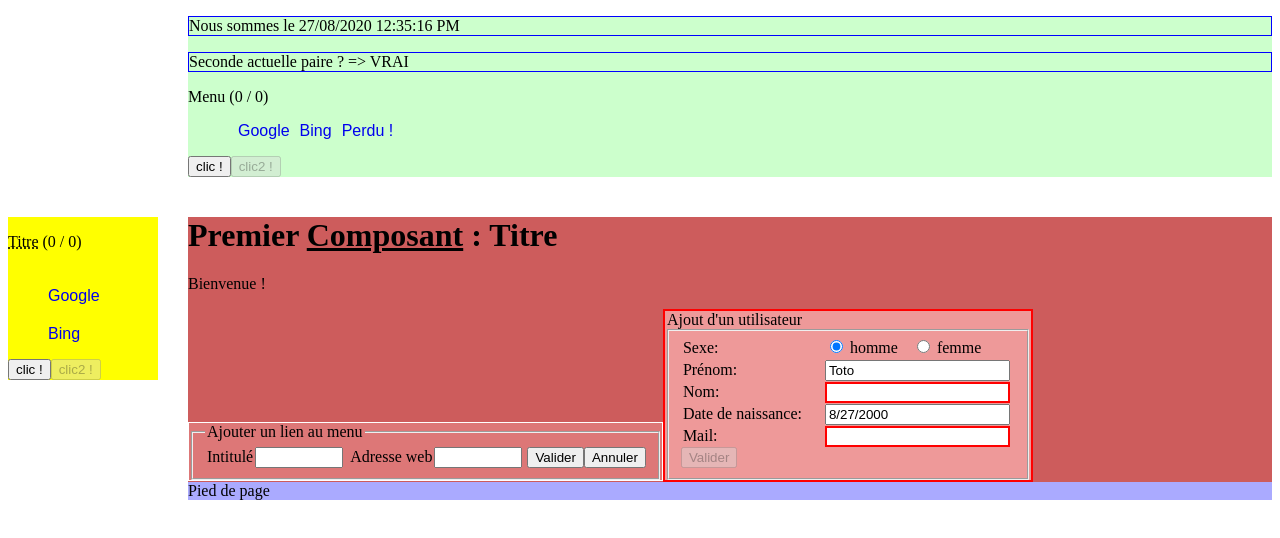
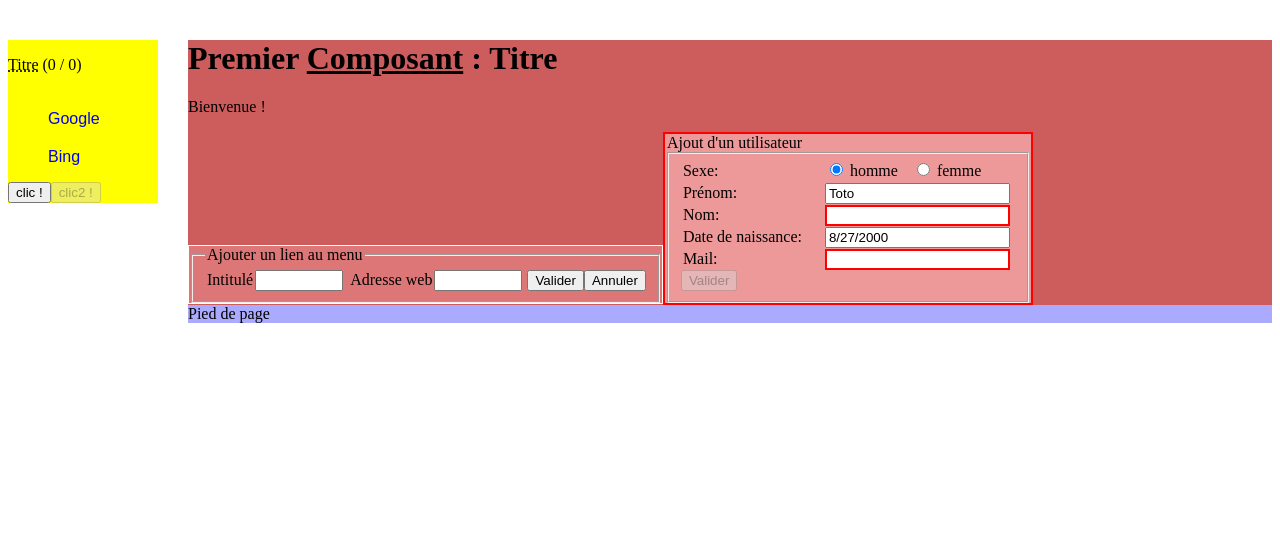
Before and after one commit to philippe-nat/angular-formation-0, an Angular app: page / in a window 1280 px wide. Shown: the top 538 px of the page. Built offline with nearby package versions, Linux system fonts and the light colour scheme.

Commit message:
fin_form_driven

```diff
--- a/src/app/entete/entete.component.html
+++ b/src/app/entete/entete.component.html
@@ -1,19 +1,20 @@
 <!-- <p>Bienvenue dans l'application</p> -->
-<p>Nous sommes le {{afficheMomentActuel()}}</p>
+<!-- <p>Nous sommes le {{afficheMomentActuel()}}</p> -->
 <!--p>Nous sommes le {{aujourdhui|date:'short':'':'fr-FR'}}</p> Nous sommes le 26/08/2020 18:57
 <p>Nous sommes le {{aujourdhui|date:'long':'':'fr-FR'}}</p> Nous sommes le 26/08/2020 à 18:57:00 GMT+2 -->
 <!-- <p>Compteur : {{compteur}}</p> -->
 <!--button (click) = "incrementeCompteur()">Compteur </button>
 <button (click) = "logCompteur()">log</button> -->
-<button *ngIf="(compteur != 0) || (aujourdhui.getSeconds() % 2)" (click) = "logCoucou()">log</button>
-<p>Seconde actuelle paire ? => {{ aujourdhui.getSeconds() % 2 == 0 | boolean2str }}</p>
+<!-- <button *ngIf="(compteur != 0) || (aujourdhui.getSeconds() % 2)" (click) = "logCoucou()">log</button> -->
+<!-- <p>Seconde actuelle paire ? => {{ aujourdhui.getSeconds() % 2 == 0 | boolean2str }}</p> -->
 <!-- <p>Seconde actuelle paire ? => {{ aujourdhui.getSeconds() % 2 == 0 | boolean2str:'t/f' }}</p>
 <p>Seconde actuelle paire ? => {{ aujourdhui.getSeconds() % 2 == 0 | boolean2str:'t/f':true }}</p>
 <p>Seconde actuelle paire ? => {{ aujourdhui.getSeconds() % 2 == 0 | boolean2str:'o/o':true }}</p> -->
-<nat-menu
+
+<!-- <nat-menu
     [titre]='{valeur:"Menu", infoBulle:""}'
     [items]='items'
     [orientation]='menuOrientation'
     (clickEvent) = "augmenteCompteur($event)"
 >
-</nat-menu>
+</nat-menu> -->
--- a/src/app/form-user/form-user.component.ts
+++ b/src/app/form-user/form-user.component.ts
@@ -42,7 +42,7 @@ export class FormUserComponent implements OnInit {
     console.log("formulaire soumis :", donnees);
   }
 
-  private valideDate(controle:FormControl) {
+  private valideDate(controle:FormControl):null|Object {
     let dateN:Date = new Date(controle.value);
     let resultat:Object | null = null;
 
```
